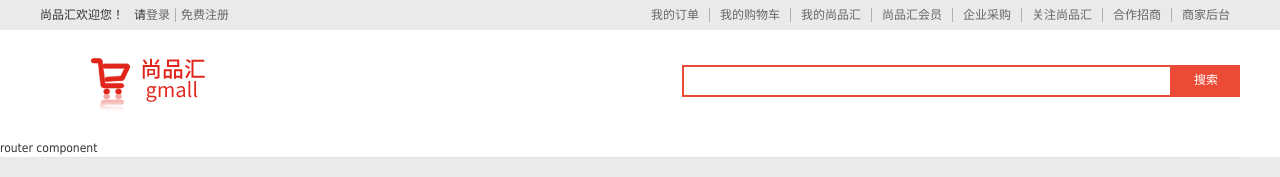
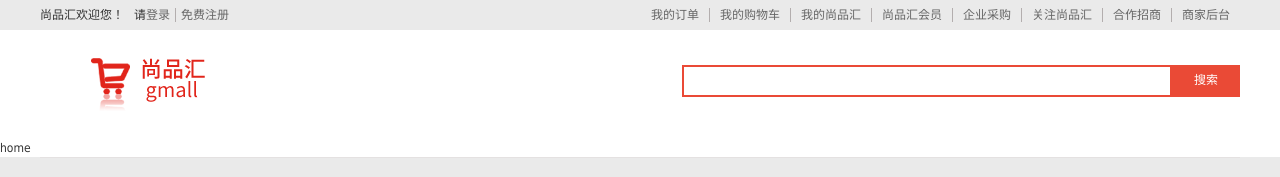
Before and after one commit to yangxiao0303/my_sph_project_2, a Vue app: page /#/Home in a window 1280 px wide. Shown: the top 177 px of the page. Built offline with nearby package versions, Linux system fonts and the light colour scheme.

Commit message:
02_homepage-route-config

```diff
--- a/package.json
+++ b/package.json
@@ -11,7 +11,8 @@
     "core-js": "^3.8.3",
     "less": "^4.2.0",
     "less-loader": "^11.1.3",
-    "vue": "^2.6.14"
+    "vue": "^2.6.14",
+    "vue-router": "^3.6.5"
   },
   "devDependencies": {
     "@babel/core": "^7.12.16",
--- a/src/App.vue
+++ b/src/App.vue
@@ -1,7 +1,8 @@
 <template>
   <div>
     <Header></Header>
-    <div>router component</div>
+    <!-- the exit of route components -->
+    <router-view></router-view>
     <Footer></Footer>
   </div>
 </template>
--- a/src/main.js
+++ b/src/main.js
@@ -3,7 +3,8 @@ import App from './App.vue'
 // import all the full-scale components
 import Header from '@/components/header'
 import Footer from '@/components/footer'
-
+// import the created insetance of router
+import router from '@/router'
 // import the reset css file
 import '@/assets/css/reset.css'
 
@@ -17,4 +18,6 @@ Vue.config.productionTip = false
 
 new Vue({
   render: h => h(App),
+  // mount the router on the prototype of vc
+  router
 }).$mount('#app')
--- /dev/null
+++ b/src/pages/home/index.vue
@@ -0,0 +1,13 @@
+ <template>
+   <div>home</div>
+ </template>
+
+ <script>
+   export default {
+     name:'Home'
+   }
+ </script>
+
+ <style scoped>
+
+ </style>
--- /dev/null
+++ b/src/pages/login/index.vue
@@ -0,0 +1,13 @@
+<template>
+  <div>Login page</div>
+</template>
+
+<script>
+  export default {
+    name:'Login'
+  }
+</script>
+
+<style scoped>
+
+</style>
--- /dev/null
+++ b/src/pages/register/index.vue
@@ -0,0 +1,13 @@
+<template>
+  <div>Register page</div>
+</template>
+
+<script>
+  export default {
+    name:'Register'
+  }
+</script>
+
+<style scoped>
+
+</style>
--- /dev/null
+++ b/src/pages/search/index.vue
@@ -0,0 +1,13 @@
+<template>
+  <div>Search page</div>
+</template>
+
+<script>
+  export default {
+    name:'Search'
+  }
+</script>
+
+<style scoped>
+
+</style>
--- /dev/null
+++ b/src/router/index.js
@@ -0,0 +1,34 @@
+// import vue core code and VueRouter
+import Vue from "vue";
+import VueRouter from "vue-router"
+// import all the router components
+import Home from '@/pages/home'
+import Search from '@/pages/search'
+import Login from '@/pages/login'
+import Register from '@/pages/register'
+
+// install plugin
+Vue.use(VueRouter);
+
+// create instance of VueRouter and expose
+export default new VueRouter({
+  // config the routes
+  routes: [
+    {
+      path: '/Home',
+      component: Home
+    },
+    {
+      path: '/Search',
+      component: Search
+    },
+    {
+      path: '/login',
+      component: Login
+    },
+    {
+      path: '/register',
+      component: Register
+    },
+  ]
+})
```
Also changed, not shown: 1 other file (tests, documents, lock files or other folders).
